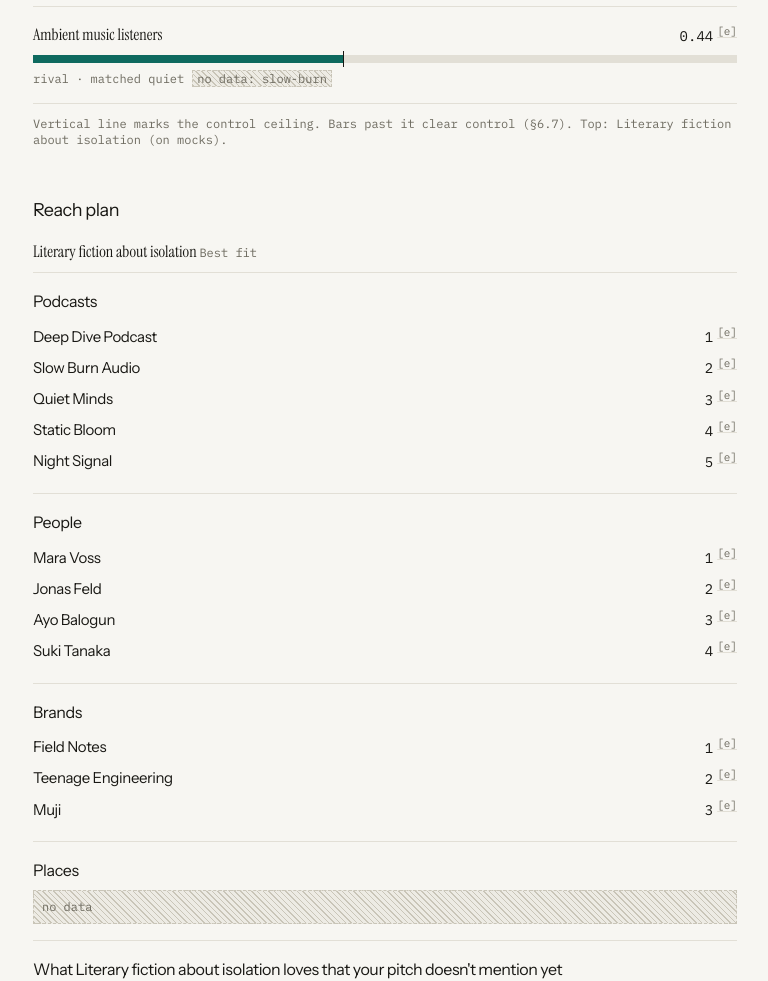
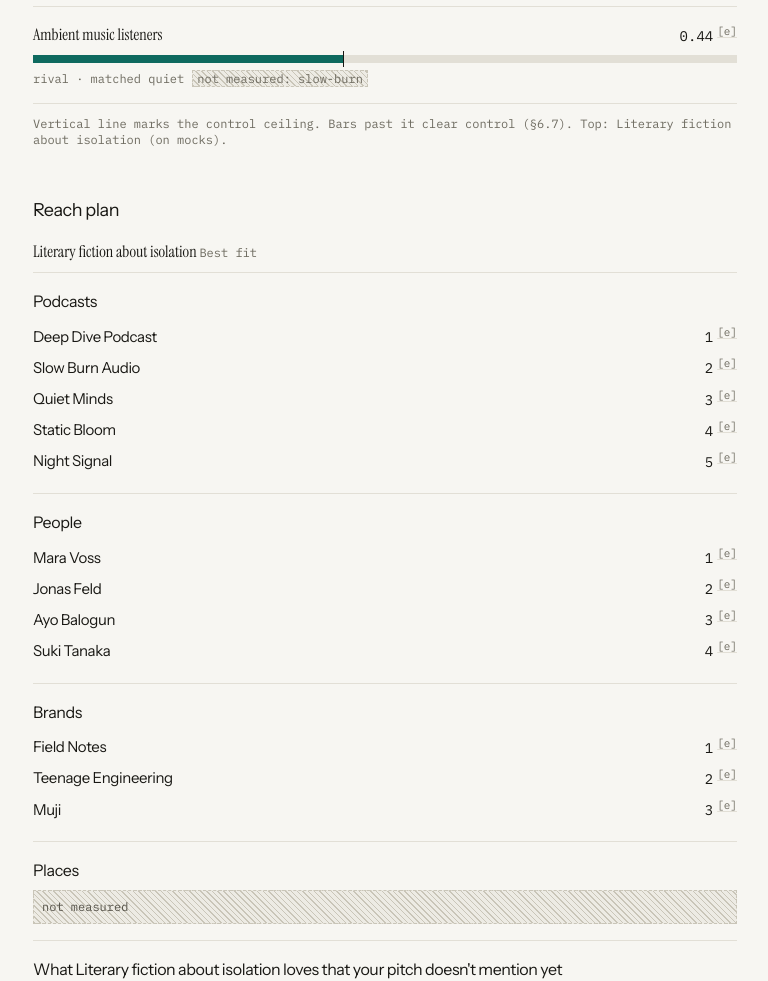
Before and after one commit to DammyCodes-all/whitespace, a Next.js app: page /run in a window 1280 px wide. Shown: the part 1047-2028 px from the top of the page, without its empty margins (255-1023 px from the left). Built offline with nearby package versions, Linux system fonts and the light colour scheme.

Commit message:
chore: write ranked-list and reach no-data states as not measured

```diff
--- a/src/components/ranked-list.tsx
+++ b/src/components/ranked-list.tsx
@@ -51,7 +51,7 @@ export function RankedList({
                     {audience.name}
                   </p>
                   <p className="font-mono text-sm text-ink-3">
-                    no data
+                    not measured
                     <a
                       href={`#${callId}`}
                       className="cite ml-1"
@@ -65,7 +65,7 @@ export function RankedList({
                   {audience.kind} · not enough Qloo data to judge
                   {score.noDataTags.length > 0 && (
                     <span className="nodata ml-2 px-1">
-                      no data: {score.noDataTags.join(", ")}
+                      not measured: {score.noDataTags.join(", ")}
                     </span>
                   )}
                 </p>
@@ -108,7 +108,7 @@ export function RankedList({
                 {score.matchedTags.join(", ") || "none"}
                 {score.noDataTags.length > 0 && (
                   <span className="nodata ml-2 px-1">
-                    no data: {score.noDataTags.join(", ")}
+                    not measured: {score.noDataTags.join(", ")}
                   </span>
                 )}
               </p>
--- a/src/components/reach.tsx
+++ b/src/components/reach.tsx
@@ -43,8 +43,8 @@ function CategoryShelf({ group }: { group: RelatedResult }) {
         {KIND_LABELS[group.kind]}
       </h3>
       {group.items.length === 0 ? (
-        <p className="nodata mt-2 px-2 py-2 font-mono text-xs text-ink-3">
-          no data
+        <p className="nodata mt-2 px-2 py-2 font-mono text-xs text-ink-2">
+          not measured
         </p>
       ) : (
         <ul className="mt-2">
@@ -92,8 +92,8 @@ function GapList({
         What {audienceName} loves that your pitch doesn&apos;t mention yet
       </h3>
       {gaps.length === 0 ? (
-        <p className="nodata mt-2 px-2 py-2 font-mono text-xs text-ink-3">
-          no data
+        <p className="nodata mt-2 px-2 py-2 font-mono text-xs text-ink-2">
+          not measured
         </p>
       ) : (
         <ul className="mt-2">
@@ -137,8 +137,8 @@ export function ReachPlan({ groups }: { groups: ReachAudience[] }) {
     return (
       <section aria-label="Reach plan" className="mt-12">
         <h2 className="text-lg tracking-tight text-ink">Reach plan</h2>
-        <p className="nodata mt-4 px-2 py-2 font-mono text-xs text-ink-3">
-          no reliable fit, no reach plan
+        <p className="nodata mt-4 px-2 py-2 font-mono text-xs text-ink-2">
+          not measured: no reliable fit, no reach plan
         </p>
       </section>
     );
```
